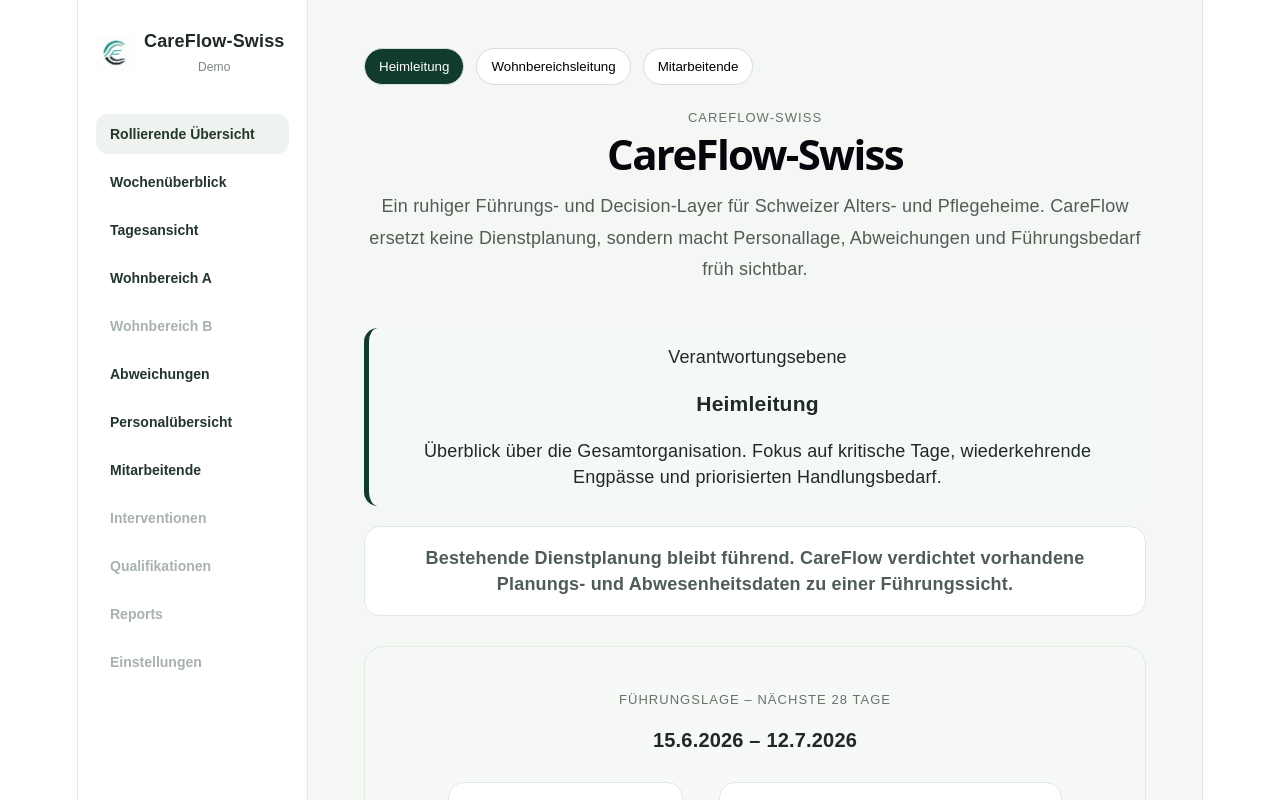
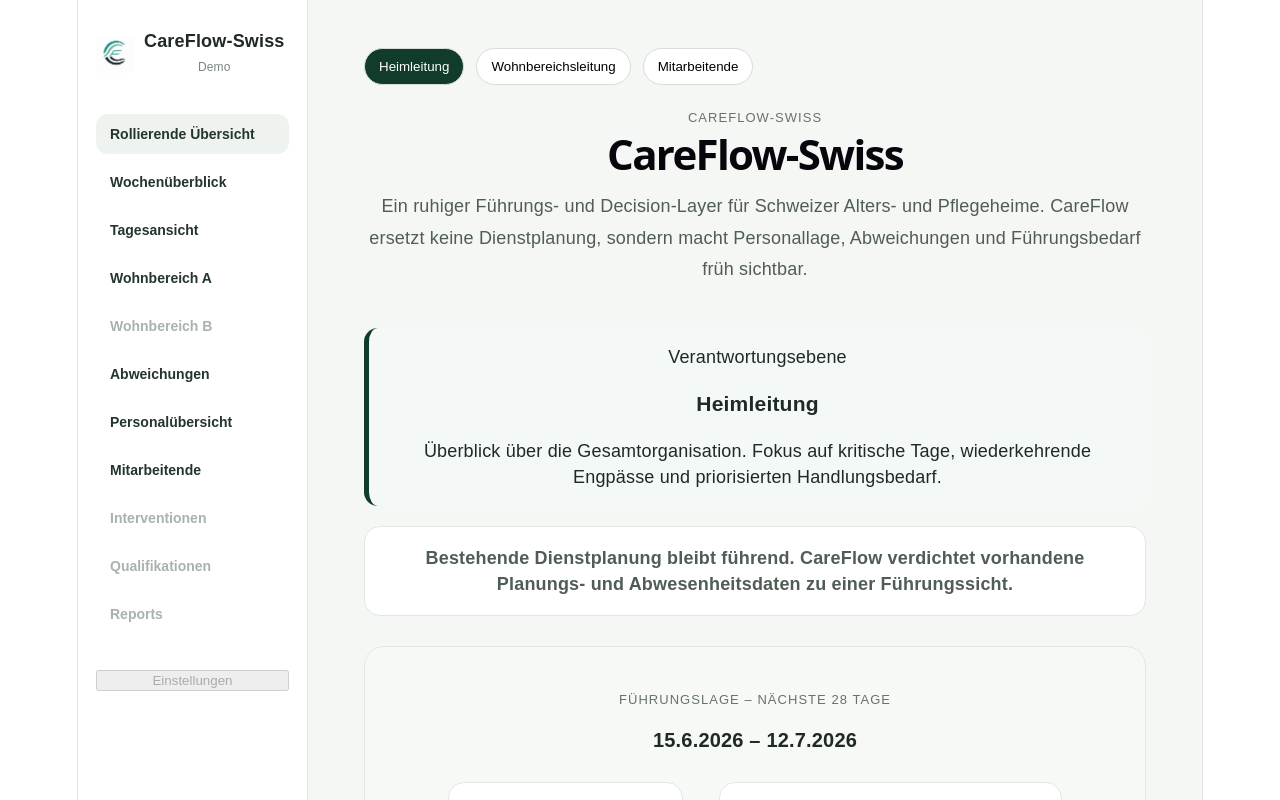
Before and after one commit to abbizco-bot/careflow-swiss, a React (Vite) app in the folder frontend/: page / in a window 1280 px wide. Shown: the top 800 px of the page. Built offline with nearby package versions, Linux system fonts and the light colour scheme.

Commit message:
Refine navigation layout and move settings to footer

```diff
--- a/frontend/src/App.tsx
+++ b/frontend/src/App.tsx
@@ -72,14 +72,18 @@ const navigationItems: NavigationItem[] = [
   { key: "rolling", label: "Rollierende Übersicht", isEnabled: true },
   { key: "week", label: "Wochenüberblick", isEnabled: true },
   { key: "day", label: "Tagesansicht", isEnabled: true },
+
   { key: "stationA", label: "Wohnbereich A", isEnabled: true },
   { key: "stationB", label: "Wohnbereich B", isEnabled: false },
+
   { key: "deviations", label: "Abweichungen", isEnabled: true },
   { key: "staffOverview", label: "Personalübersicht", isEnabled: true },
   { key: "employee", label: "Mitarbeitende", isEnabled: true },
+
   { key: "interventions", label: "Interventionen", isEnabled: false },
   { key: "qualifications", label: "Qualifikationen", isEnabled: false },
   { key: "reports", label: "Reports", isEnabled: false },
+
   { key: "settings", label: "Einstellungen", isEnabled: false },
 ];
 
@@ -393,7 +397,8 @@ console.log("visibleDays", visibleDays.map((day) => day.daySeverity));
             </div>
 
             <nav style={{ marginTop: 34 }}>
-              {navigationItems.map((item) => {
+
+              {navigationItems.filter((item) => item.key !== "settings").map((item) => {
                 const isActive = activePage === item.key;
 
                 return (
@@ -423,7 +428,18 @@ console.log("visibleDays", visibleDays.map((day) => day.daySeverity));
                 );
               })}
             </nav>
-                    </aside>
+            <div style={{ marginTop: "auto", paddingTop: 24 }}>
+  <button
+    type="button"
+    disabled
+    style={{
+      width: "100%",
+    }}
+  >
+    Einstellungen
+  </button>
+</div>
+                                </aside>
         )}
 
           <main
```
